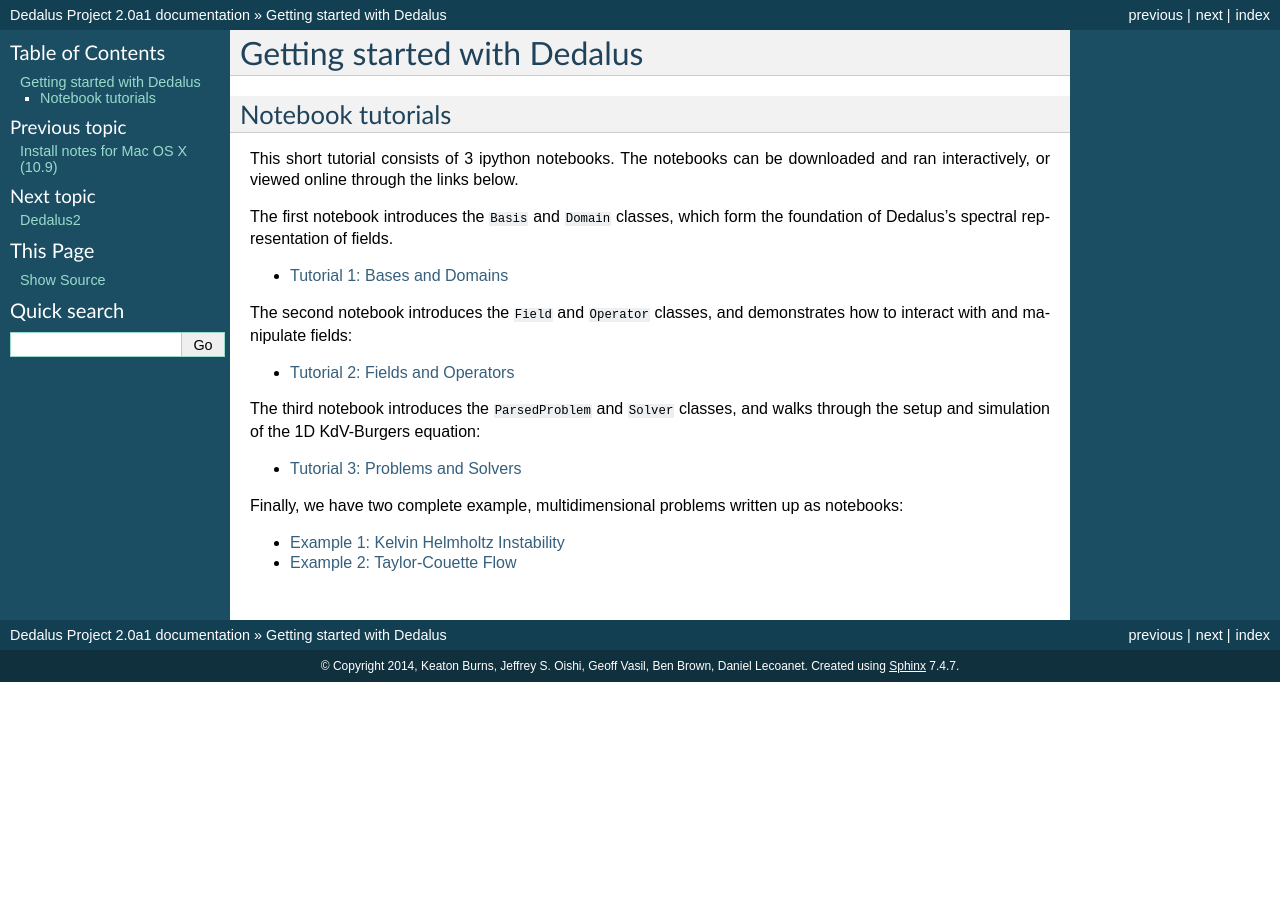
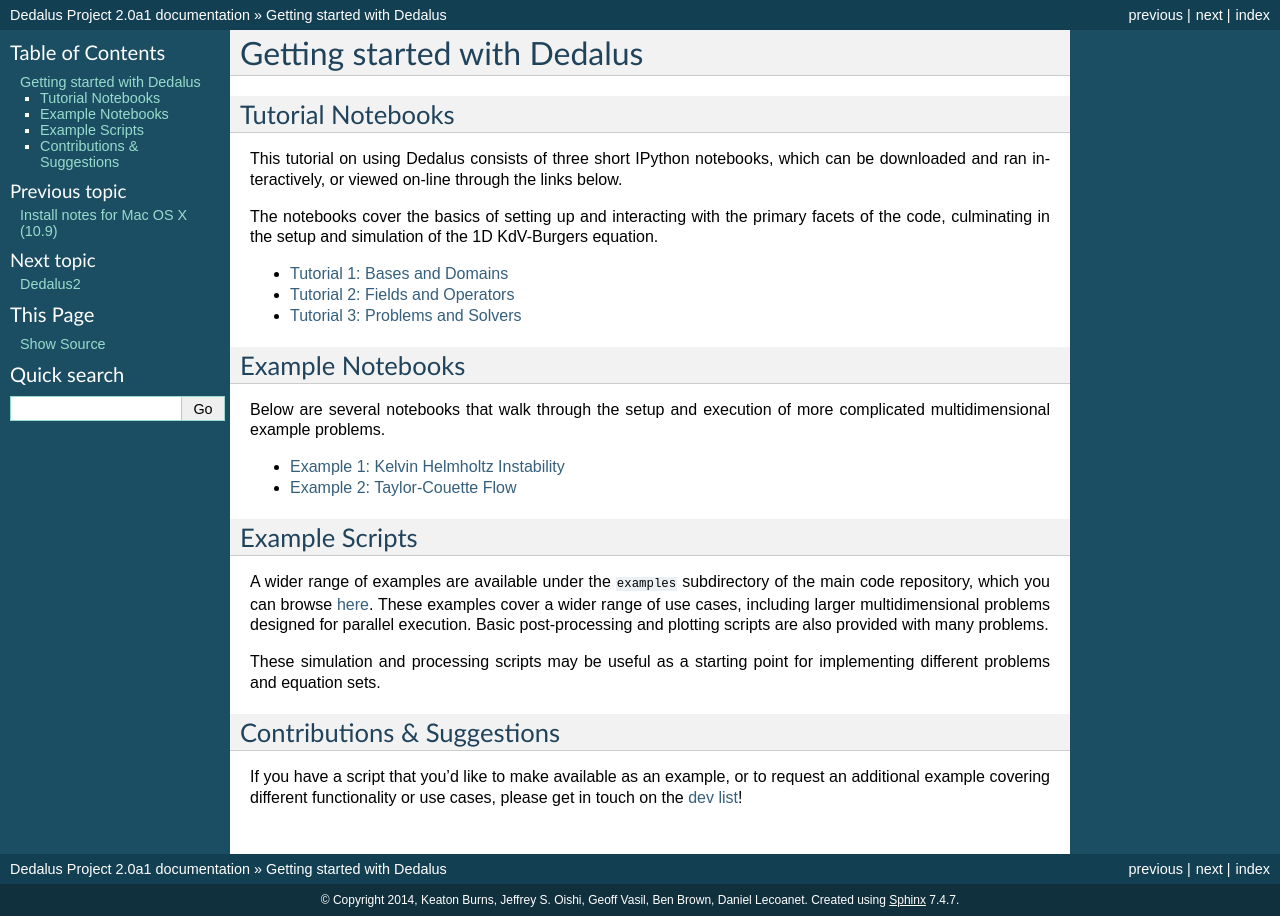
Before and after one commit to DedalusProject/dedalus, a Sphinx documentation site: the page built from docs/getting_started.rst, in a window 1280 px wide. Built offline with Sphinx 7.4.7, drawn with Linux system fonts in a browser that asks for light colours; formulas are drawn with MathJax 3; pages that are not in the unit, such as notebooks, are missing from menus.

Commit message:
Update tutorials page on docs
hg hash: fe3a22cebc7e7d8691371ddfe024f0af910d9f16

```diff
--- a/docs/getting_started.rst
+++ b/docs/getting_started.rst
@@ -1,25 +1,36 @@
 Getting started with Dedalus
-****************************
+============================
 
-Notebook tutorials
-==================
+Tutorial Notebooks
+------------------
 
-This short tutorial consists of 3 ipython notebooks.  The notebooks can be downloaded and ran interactively, or viewed online through the links below.
+This tutorial on using Dedalus consists of three short IPython notebooks, which can be downloaded and ran interactively, or viewed on-line through the links below.
 
-The first notebook introduces the ``Basis`` and ``Domain`` classes, which form the foundation of Dedalus's spectral representation of fields.
+The notebooks cover the basics of setting up and interacting with the primary facets of the code, culminating in the setup and simulation of the 1D KdV-Burgers equation.
 
 * `Tutorial 1: Bases and Domains <http://nbviewer.ipython.org/urls/bitbucket.org/dedalus-project/dedalus/raw/tip/docs/notebooks/dedalus_tutorial_bases_domains.ipynb>`_
 
-The second notebook introduces the ``Field`` and ``Operator`` classes, and demonstrates how to interact with and manipulate fields:
-
 * `Tutorial 2: Fields and Operators <http://nbviewer.ipython.org/urls/bitbucket.org/dedalus-project/dedalus/raw/tip/docs/notebooks/dedalus_tutorial_fields_operators.ipynb>`_
-
-The third notebook introduces the ``ParsedProblem`` and ``Solver`` classes, and walks through the setup and simulation of the 1D KdV-Burgers equation:
 
 * `Tutorial 3: Problems and Solvers <http://nbviewer.ipython.org/urls/bitbucket.org/dedalus-project/dedalus/raw/tip/docs/notebooks/dedalus_tutorial_problems_solvers.ipynb>`_
 
-Finally, we have two complete example, multidimensional problems written up as notebooks:
+Example Notebooks
+-----------------
+
+Below are several notebooks that walk through the setup and execution of more complicated multidimensional example problems.
 
 * `Example 1: Kelvin Helmholtz Instability <http://nbviewer.ipython.org/urls/bitbucket.org/dedalus-project/dedalus/raw/tip/docs/notebooks/Kelvin Helmholtz Instability.ipynb>`_
 
 * `Example 2: Taylor-Couette Flow <http://nbviewer.ipython.org/urls/bitbucket.org/dedalus-project/dedalus/raw/tip/docs/notebooks/Taylor Couette Flow.ipynb>`_
+
+Example Scripts
+---------------
+
+A wider range of examples are available under the ``examples`` subdirectory of the main code repository, which you can browse `here <https://bitbucket.org/dedalus-project/dedalus/src/tip/examples/?at=default>`_.  These examples cover a wider range of use cases, including larger multidimensional problems designed for parallel execution.  Basic post-processing and plotting scripts are also provided with many problems.
+
+These simulation and processing scripts may be useful as a starting point for implementing different problems and equation sets.
+
+Contributions & Suggestions
+---------------------------
+
+If you have a script that you'd like to make available as an example, or to request an additional example covering different functionality or use cases, please get in touch on the `dev list <https://groups.google.com/forum/#!forum/dedalus-dev>`_!
```
